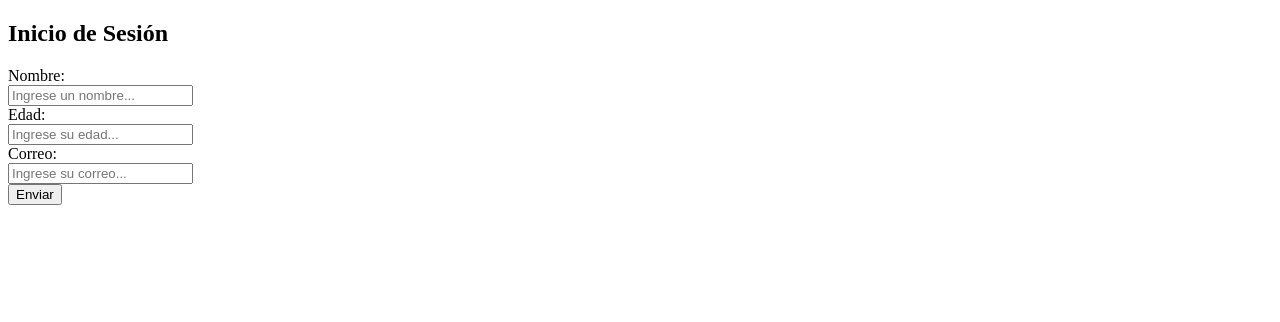
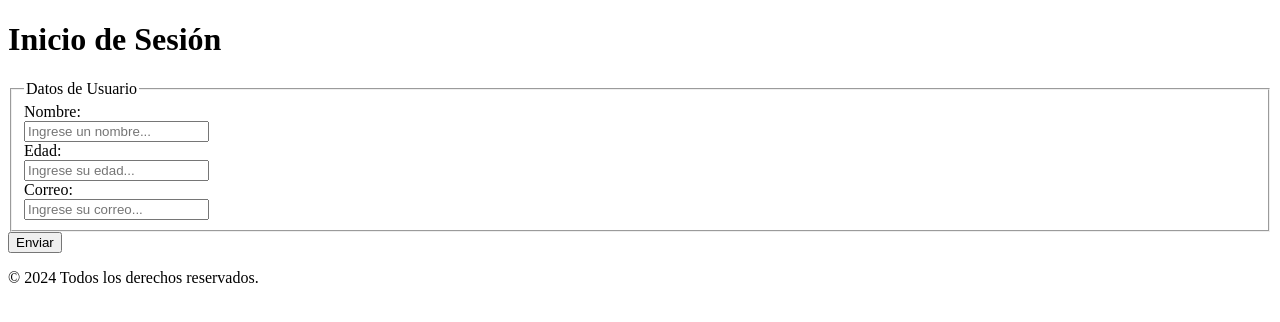
Before and after one commit to Joaqukn/pagina-web, a plain HTML site: page index.html in a window 1280 px wide. Drawn offline with Linux system fonts and the light colour scheme.

Commit message:
se agrego lo ultimo en clase

```diff
--- a/index.html
+++ b/index.html
@@ -14,8 +14,13 @@
 </style>
 </head>
 <body>
-<h2>Inicio de Sesión</h2>
+<header>
+  <h1>Inicio de Sesión</h1>
+</header>
+<main>
   <form id="loginForm">
+    <fieldset>
+      <legend>Datos de Usuario</legend>
       <div>
         <label for="nombre">Nombre:</label><br>
         <input type="text" id="nombre" placeholder="Ingrese un nombre..." required>
@@ -28,9 +33,14 @@
         <label for="correo">Correo:</label><br>
         <input type="email" id="correo" placeholder="Ingrese su correo..." required>
       </div>
+    </fieldset>
     <div>
       <button type="submit">Enviar</button>
     </div>
   </form>
+</main>
+<footer>
+  <p>© 2024 Todos los derechos reservados.</p>
+</footer>
 </body>
 </html>
```
Lines whose indentation alone changed are shown as unchanged.
